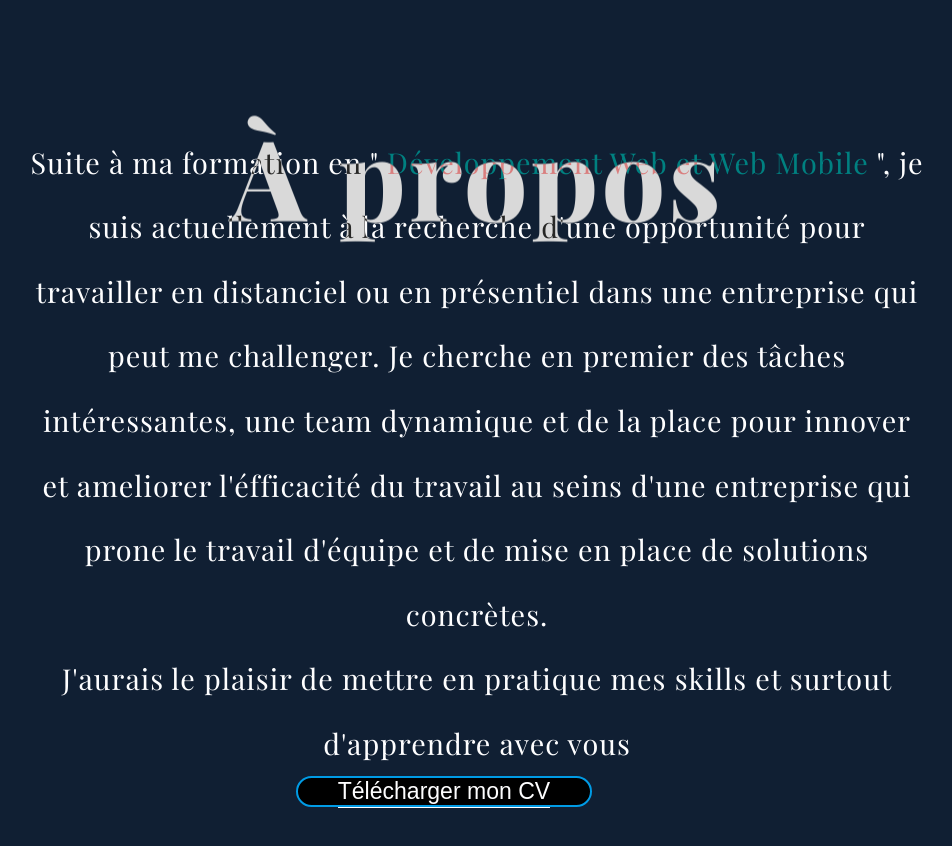
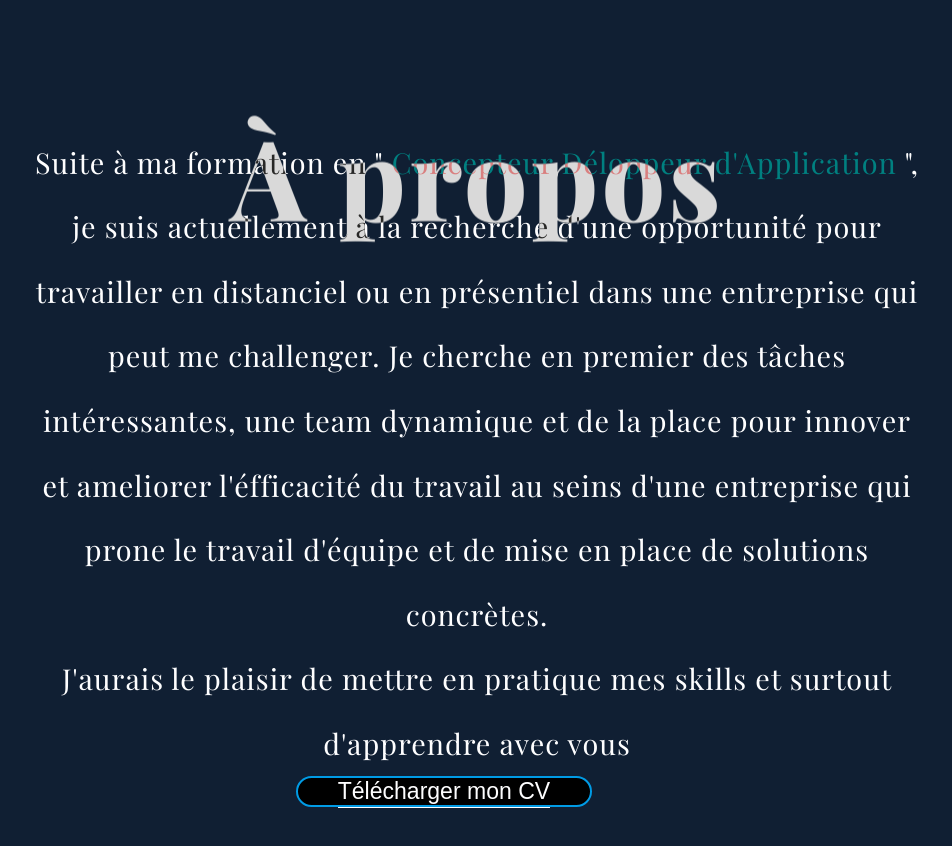
Before and after one commit to didiermaba/PortFolio, a plain HTML site: page index.html in a window 1280 px wide. Shown: the part 1620-2466 px from the top of the page, without its empty margins (163-1115 px from the left). Drawn offline with Linux system fonts and the light colour scheme.

Commit message:
Update index.html

```diff
--- a/index.html
+++ b/index.html
@@ -67,7 +67,7 @@
         <div data-scroll data-scroll-speed="3" class="h2-wrapper">
             <h2>À propos</h2>
         </div>
-            <p>Suite à ma formation en " <span> Développement Web et Web Mobile </span> ", je suis actuellement à la recherche d'une opportunité pour travailler en distanciel ou en présentiel dans une entreprise qui peut me challenger. Je cherche en premier des tâches intéressantes, une team dynamique et de la place pour innover et ameliorer l'éfficacité du travail au seins d'une entreprise qui prone le travail d'équipe et de mise en place de solutions concrètes. </p>
+            <p>Suite à ma formation en " <span> Concepteur Déloppeur d'Application </span> ", je suis actuellement à la recherche d'une opportunité pour travailler en distanciel ou en présentiel dans une entreprise qui peut me challenger. Je cherche en premier des tâches intéressantes, une team dynamique et de la place pour innover et ameliorer l'éfficacité du travail au seins d'une entreprise qui prone le travail d'équipe et de mise en place de solutions concrètes. </p>
             <p>J'aurais le plaisir de mettre en pratique mes skills et surtout d'apprendre avec vous </p>
 
 
```
